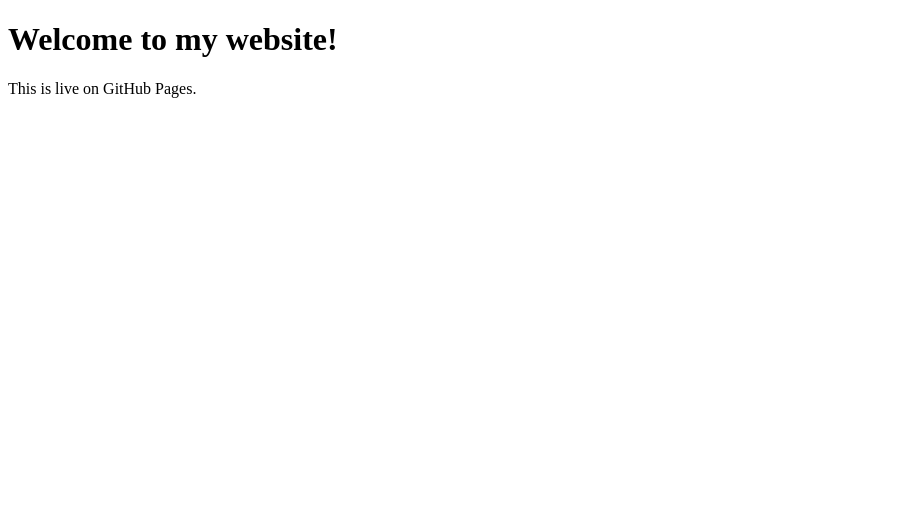
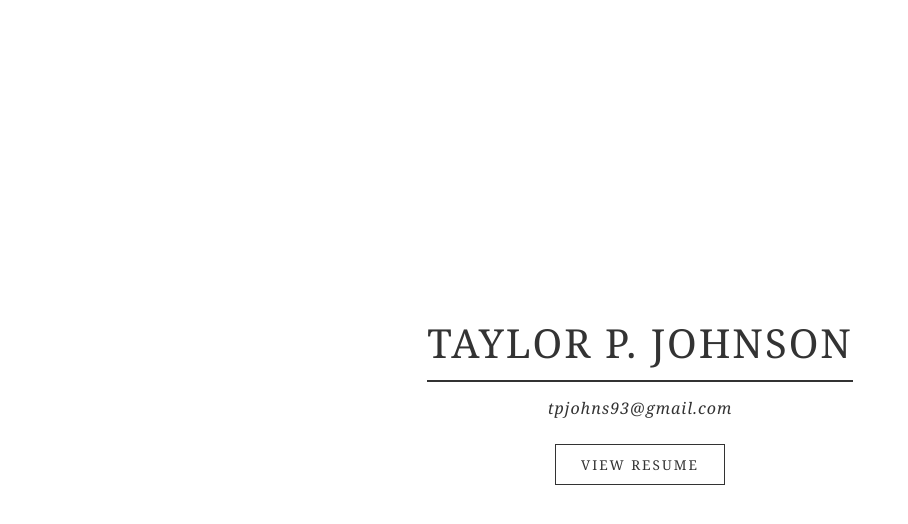
Before and after one commit to tpjohns93/tpjohnson.github.io, a plain HTML site: page index.html in a window 1280 px wide. Shown: the whole page, without its empty margins (0-908 px from the left). Drawn offline with Linux system fonts and the light colour scheme.

Commit message:
Update index.html with personal information and styling

```diff
--- a/index.html
+++ b/index.html
@@ -1,7 +1,72 @@
 <!DOCTYPE html>
-<html>
+<html lang="en">
+<head>
+    <meta charset="UTF-8">
+    <meta name="viewport" content="width=device-width, initial-scale=1.0">
+    <title>Taylor P. Johnson</title>
+    <style>
+        /* Classic layout */
+        body {
+            margin: 0;
+            height: 100vh;
+            display: flex;
+            justify-content: center;
+            align-items: center;
+            font-family: "Georgia", serif;
+            background-color: #ffffff;
+            color: #333;
+        }
+
+        .container {
+            text-align: center;
+        }
+
+        h1 {
+            font-size: 2.5rem;
+            font-weight: 400;
+            letter-spacing: 2px;
+            text-transform: uppercase;
+            margin: 0;
+            padding-bottom: 10px;
+            border-bottom: 2px solid #333;
+            display: inline-block;
+        }
+
+        p {
+            font-style: italic;
+            margin-top: 15px;
+            margin-bottom: 25px; /* Added space before the link */
+            color: #333;
+            letter-spacing: 1px;
+        }
+
+        /* Classic Resume Link Styling */
+        .resume-link {
+            display: inline-block;
+            text-decoration: none;
+            color: #333;
+            font-size: 0.85rem;
+            text-transform: uppercase;
+            letter-spacing: 2px;
+            border: 1px solid #333;
+            padding: 10px 25px;
+            transition: all 0.3s ease;
+        }
+
+        .resume-link:hover {
+            background-color: #333;
+            color: #fff;
+        }
+    </style>
+</head>
 <body>
-    <h1>Welcome to my website!</h1>
-    <p>This is live on GitHub Pages.</p>
+
+    <div class="container">
+        <h1>Taylor P. Johnson</h1>
+        <p>tpjohns93@gmail.com</p>
+
+        <a href="resume.pdf" class="resume-link" target="_blank">View Resume</a>
+    </div>
+
 </body>
 </html>
```
